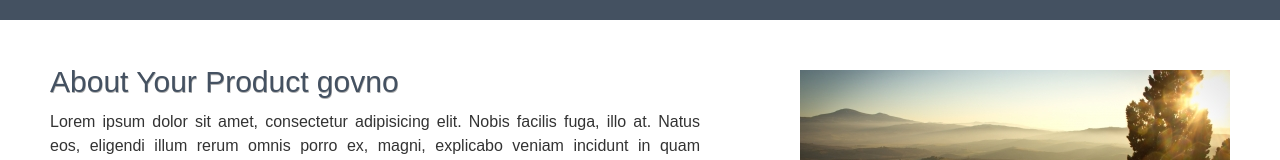
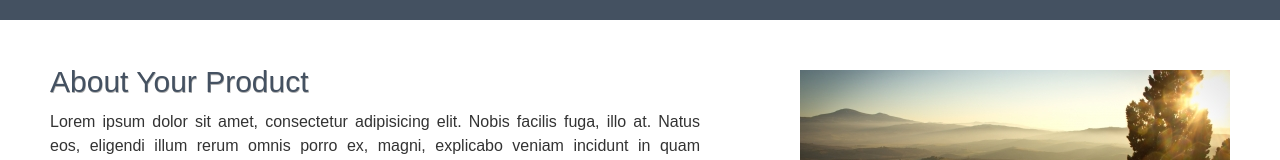
Before and after one commit to antanta25/workspace_safronov, a plain HTML site: page lesson1/index.html in a window 1280 px wide. Shown: the part 332-492 px from the top of the page. Drawn offline with Linux system fonts and the light colour scheme.

Commit message:
Revert "add "govno""
This reverts commit d0263db7cc11af4706ef254c33e506f47809d91f.

```diff
--- a/lesson1/index.html
+++ b/lesson1/index.html
@@ -24,7 +24,7 @@
         <main>
             <section class="about">
                 <img class="aboutImg" src="images/nature2.jpg" alt="nature2">
-                <h2 class="aboutHeader">About Your Product govno</h2>
+                <h2 class="aboutHeader">About Your Product</h2>
                 <p>
                     Lorem ipsum dolor sit amet, consectetur adipisicing elit. Nobis facilis fuga,
                     illo at. Natus eos, eligendi illum rerum omnis porro ex, magni, explicabo veniam
```
